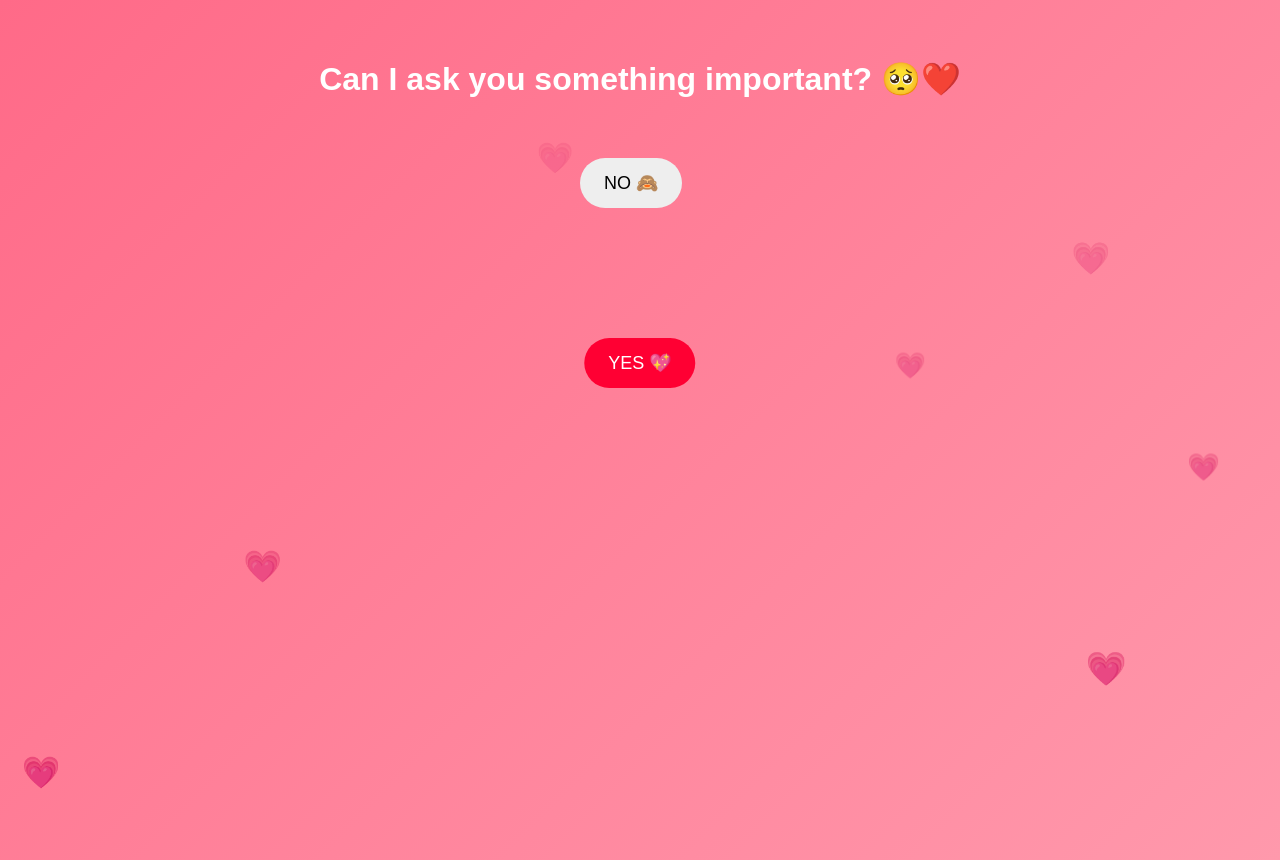
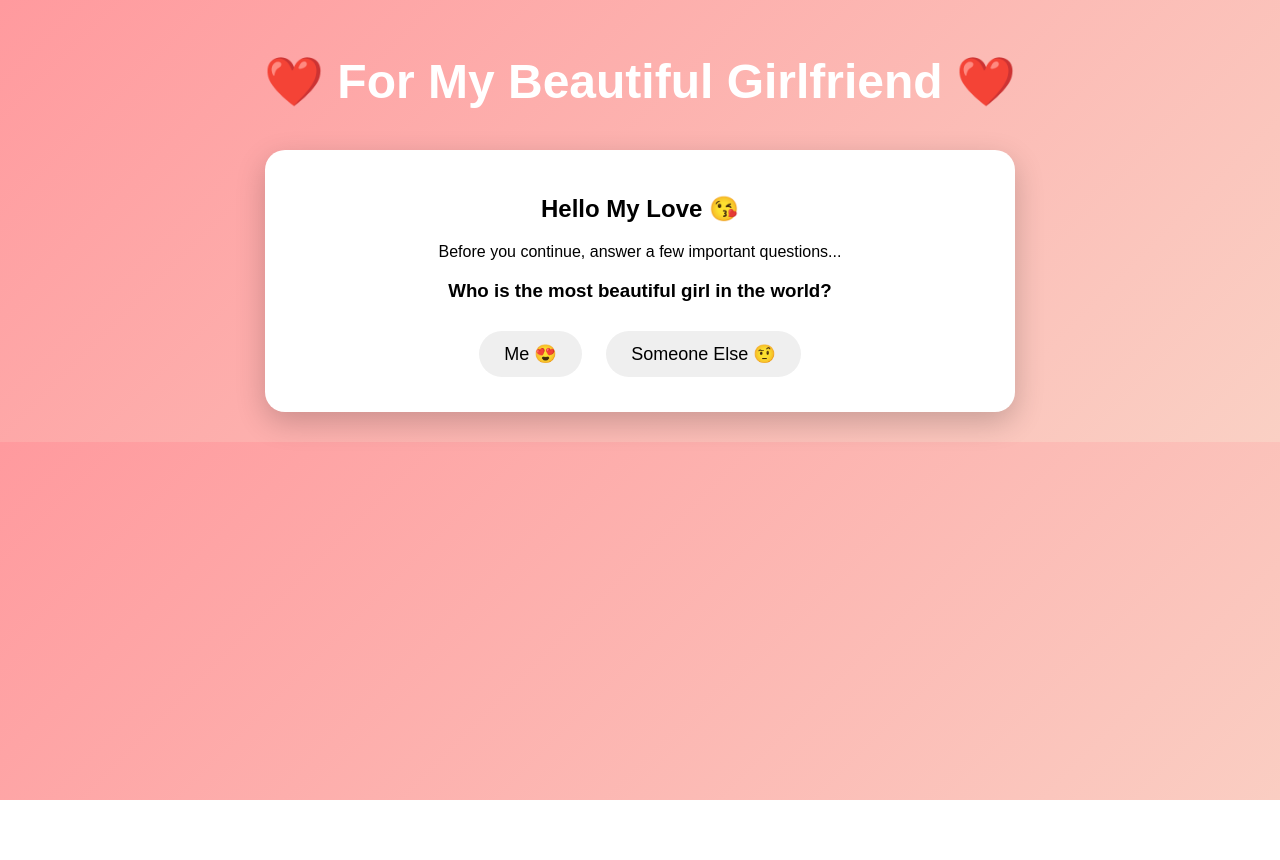
Before and after one commit to achuaswinanand-code/withlove, a plain HTML site: page index.html in a window 1280 px wide. After the commit the page ends 800 px from the top, so only its background shows below. Drawn offline with Linux system fonts and the light colour scheme.

Commit message:
Update index.html

```diff
--- a/index.html
+++ b/index.html
@@ -3,147 +3,204 @@
 <head>
 <meta charset="UTF-8">
 <meta name="viewport" content="width=device-width, initial-scale=1.0">
-<title>Something Important 💖</title>
+<title>For My Love ❤️</title>
 
 <style>
-  body {
-    margin: 0;
-    height: 100vh;
-    background: linear-gradient(135deg, #ff6a88, #ff99ac);
-    font-family: Arial, sans-serif;
-    text-align: center;
-    overflow: hidden;
-    color: white;
+body{
+    margin:0;
+    font-family:'Arial',sans-serif;
+    background:linear-gradient(135deg,#ff9a9e,#fad0c4);
+    text-align:center;
+    overflow-x:hidden;
 }
 
-  h1 {
-    margin-top: 60px;
-    font-size: 2rem;
-    padding: 0 12px;
+.container{
+    padding:30px;
 }
 
-  .container {
-    position: relative;
-    width: 90%;
-    max-width: 320px;
-    height: 260px;
-    margin: 40px auto;
+h1{
+    color:white;
+    font-size:3rem;
+    animation:float 2s infinite alternate;
 }
 
-  button {
-    border: none;
-    border-radius: 40px;
-    padding: 14px 24px;
-    font-size: 18px;
-    cursor: pointer;
-    transition: transform 0.3s ease;
+@keyframes float{
+    from{transform:translateY(0);}
+    to{transform:translateY(-10px);}
 }
 
-  #yesBtn {
-    background: #ff0033;
-    color: white;
-    position: absolute;
-    bottom: 10px;
-    left: 50%;
-    transform: translateX(-50%);
+.card{
+    background:white;
+    max-width:700px;
+    margin:auto;
+    padding:25px;
+    border-radius:20px;
+    box-shadow:0 10px 30px rgba(0,0,0,.2);
 }
 
-  #noBtn {
-    background: #eeeeee;
-    color: black;
-    position: absolute;
-    top: 20px;
-    left: 100px;
+img{
+    width:250px;
+    border-radius:20px;
+    margin:10px;
 }
 
-  .heart {
-    position: fixed;
-    bottom: -20px;
-    font-size: 20px;
-    animation: floatUp 6s linear;
-    opacity: 0.7;
+button{
+    padding:12px 25px;
+    border:none;
+    border-radius:30px;
+    font-size:18px;
+    cursor:pointer;
+    margin:10px;
 }
 
-  @keyframes floatUp {
-    from { transform: translateY(0); opacity: 1; }
-    to { transform: translateY(-110vh); opacity: 0; }
+.yes{
+    background:#ff4d6d;
+    color:white;
+}
+
+.no{
+    background:#666;
+    color:white;
+    position:relative;
+}
+
+.hidden{
+    display:none;
+}
+
+#hearts{
+    position:fixed;
+    top:0;
+    left:0;
+    width:100%;
+    height:100%;
+    pointer-events:none;
 }
 </style>
 </head>
 
 <body>
 
-<h1 id="question">Can I ask you something important? 🥺❤️</h1>
+<canvas id="hearts"></canvas>
 
 <div class="container">
-  <button id="noBtn">NO 🙈</button>
-  <button id="yesBtn">YES 💖</button>
+
+<h1>❤️ For My Beautiful Girlfriend ❤️</h1>
+
+<div class="card">
+
+<h2>Hello My Love 😘</h2>
+
+<p>
+Before you continue, answer a few important questions...
+</p>
+
+<div id="quiz">
+
+<h3>Who is the most beautiful girl in the world?</h3>
+<button onclick="correct()">Me 😍</button>
+<button onclick="wrong()">Someone Else 🤨</button>
+
+</div>
+
+<div id="question2" class="hidden">
+
+<h3>Who loves you the most?</h3>
+<button onclick="correct2()">You ❤️</button>
+<button onclick="wrong()">Nobody 😢</button>
+
+</div>
+
+<div id="finalQuestion" class="hidden">
+
+<h2>Will you keep loving me forever? 🥺❤️</h2>
+
+<button class="yes" onclick="showLove()">YES ❤️</button>
+
+<button class="no" id="noBtn">
+No 😈
+</button>
+
+</div>
+
+<div id="result" class="hidden">
+
+<h1>🎉 YAYYYYYYY 🎉</h1>
+
+<h2>You unlocked my secret message ❤️</h2>
+
+<p>
+From the day I met you, life became brighter, happier,
+and much more beautiful. Thank you for every smile,
+every laugh, and every moment we share together.
+You mean the world to me. ❤️
+</p>
+
+<h3>I really Love You</h3>
+
+<h2>Forever Yours ❤️</h2>
+
+</div>
+
+</div>
+
 </div>
 
 <script>
-  const questionText = document.getElementById("question");
-  const yesBtn = document.getElementById("yesBtn");
-  const noBtn = document.getElementById("noBtn");
-  const container = document.querySelector(".container");
 
-  const questions = [
-    "Do you know how special you are to me? 🥰",
-    "Do you know you make my bad days better? ❤️",
-    "you make me feel better every time? 😜",
-    "Will you always stay with me? 💞",
-    "can i have you forever in my life? ",
-    "Do you love me? 💖🌹"
-  ];
-
-  let qIndex = 0;
-  let yesScale = 1;
-
-  function moveNo() {
-    const maxX = container.clientWidth - noBtn.offsetWidth;
-    const maxY = container.clientHeight - noBtn.offsetHeight;
-
-    noBtn.style.left = Math.random() * maxX + "px";
-    noBtn.style.top = Math.random() * maxY + "px";
-
-    yesScale += 0.1;
-    yesBtn.style.transform = `translateX(-50%) scale(${yesScale})`;
+function correct(){
+    alert("Correct answer 😘");
+    document.getElementById("quiz").style.display="none";
+    document.getElementById("question2").style.display="block";
 }
 
-  noBtn.addEventListener("mouseenter", moveNo);
-  noBtn.addEventListener("touchstart", e => {
-    e.preventDefault();
-    moveNo();
+function correct2(){
+    alert("Exactly ❤️");
+    document.getElementById("question2").style.display="none";
+    document.getElementById("finalQuestion").style.display="block";
+}
+
+function wrong(){
+    alert("Wrong answer 😂 Try again!");
+}
+
+function showLove(){
+    document.getElementById("finalQuestion").style.display="none";
+    document.getElementById("result").style.display="block";
+    createHearts();
+}
+
+const noBtn=document.getElementById("noBtn");
+
+noBtn.addEventListener("mouseover",()=>{
+    const x=Math.random()*300-150;
+    const y=Math.random()*150-75;
+    noBtn.style.transform=`translate(${x}px,${y}px)`;
 });
 
-  yesBtn.addEventListener("click", () => {
-    if (qIndex < questions.length) {
-      questionText.textContent = questions[qIndex];
-      qIndex++;
-    } else {
-      document.body.innerHTML = `
-        <h1 style="margin-top:100px;font-size:2.4rem;">
-          YAYYYY!!! 💖🥰🎉
-        </h1>
-        <p style="font-size:1.3rem;">
-          You said YES to everything ❤️<br>
-          now your stuck with me life long
-          even if things get bad or we have to face any difficulties i will always be by your side forever because i really love you and i wanna stay by your side when you feel down ,i wanna hug you and say that every thing will be fine. 💐
-        </p>
-      `;
-    }
-  });
-
-  // Floating hearts
-  setInterval(() => {
-    const heart = document.createElement("div");
-    heart.className = "heart";
-    heart.textContent = "💗";
-    heart.style.left = Math.random() * 100 + "vw";
-    heart.style.fontSize = Math.random() * 20 + 15 + "px";
+function createHearts(){
+    setInterval(()=>{
+        const heart=document.createElement("div");
+        heart.innerHTML="❤️";
+        heart.style.position="fixed";
+        heart.style.left=Math.random()*100+"vw";
+        heart.style.top="-20px";
+        heart.style.fontSize=(Math.random()*20+20)+"px";
+        heart.style.animation="fall 4s linear forwards";
         document.body.appendChild(heart);
 
-    setTimeout(() => heart.remove(), 6000);
-  }, 700);
+        setTimeout(()=>heart.remove(),4000);
+    },200);
+}
+
+const style=document.createElement("style");
+style.innerHTML=`
+@keyframes fall{
+0%{transform:translateY(0);}
+100%{transform:translateY(110vh);}
+}`;
+document.head.appendChild(style);
+
 </script>
 
 </body>
```
Lines whose indentation alone changed are shown as unchanged.
